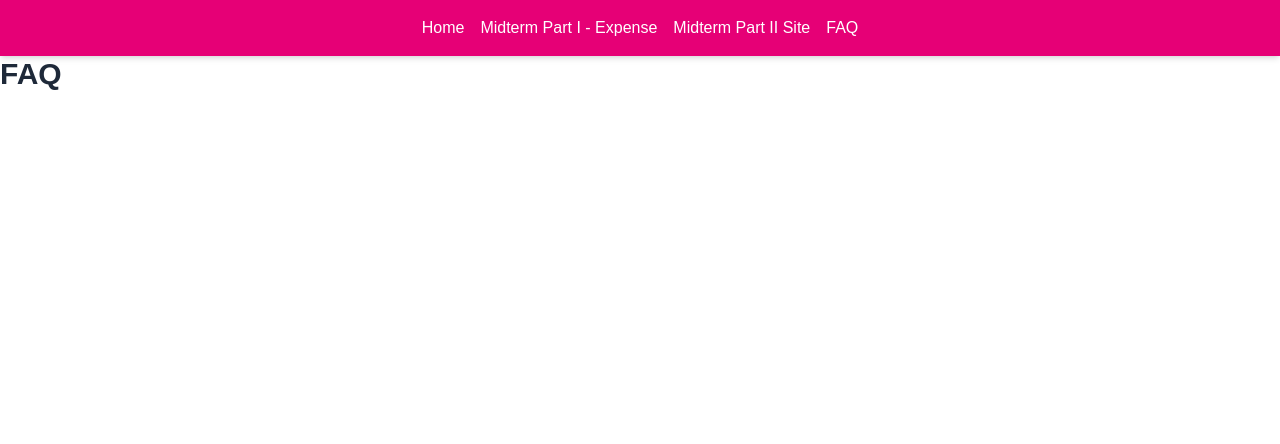
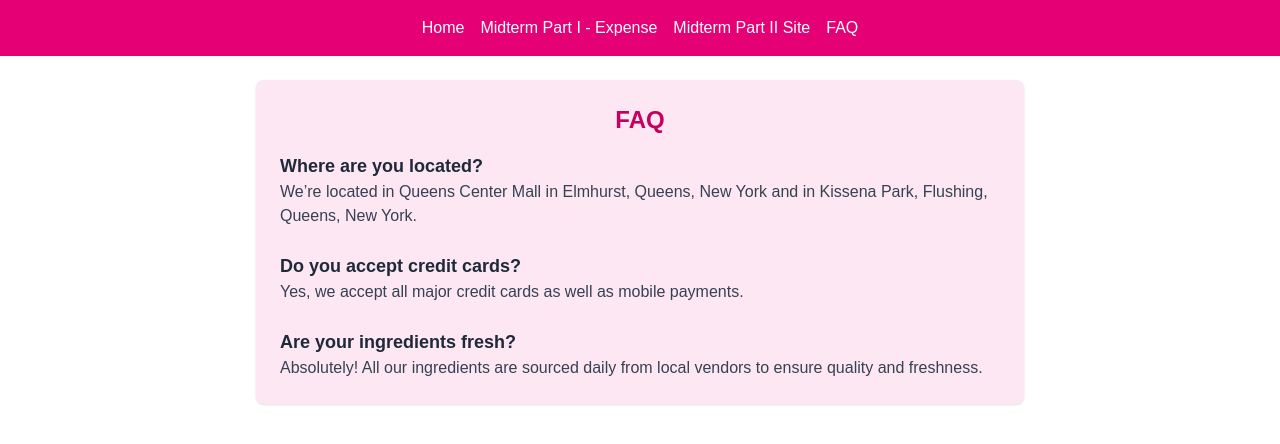
Before and after one commit to rubenfuzaylov/final343, a Next.js app: page /faq in a window 1280 px wide. Shown: the top 444 px of the page. Built offline with nearby package versions, Linux system fonts and the light colour scheme.

Commit message:
Added styled FAQ page

```diff
--- a/src/app/faq/page.jsx
+++ b/src/app/faq/page.jsx
@@ -1,7 +1,23 @@
-export default function Part() {
+export default function FAQPage() {
   return (
-    <>
-        <h1 className="text-3xl font-bold text-gray-800 mb-2">FAQ</h1>
-    </>
+    <main className="min-h-screen bg-white text-gray-800 p-6">
+      <section className="max-w-3xl mx-auto bg-pink-100 p-6 rounded-lg shadow">
+        <h3 className="text-2xl font-bold text-center text-pink-700 mb-4">FAQ</h3>
+        <div className="space-y-6">
+          <div>
+            <h4 className="font-semibold text-lg">Where are you located?</h4>
+            <p className="text-gray-700">We’re located in Queens Center Mall in Elmhurst, Queens, New York and in Kissena Park, Flushing, Queens, New York.</p>
+          </div>
+          <div>
+            <h4 className="font-semibold text-lg">Do you accept credit cards?</h4>
+            <p className="text-gray-700">Yes, we accept all major credit cards as well as mobile payments.</p>
+          </div>
+          <div>
+            <h4 className="font-semibold text-lg">Are your ingredients fresh?</h4>
+            <p className="text-gray-700">Absolutely! All our ingredients are sourced daily from local vendors to ensure quality and freshness.</p>
+          </div>
+        </div>
+      </section>
+    </main>
   );
 }
```
